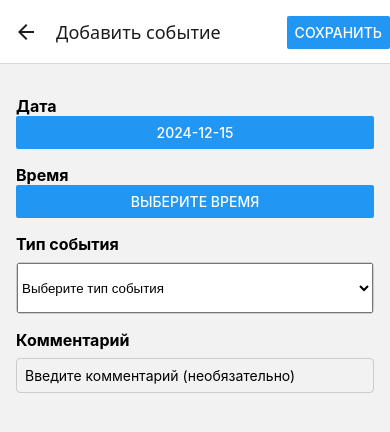
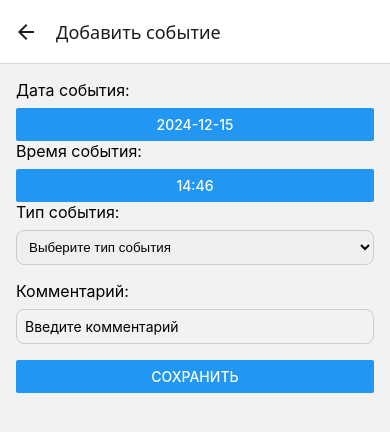
Before and after one commit to uraliak/m_app, a React Native app: screen /Home in a window 390 px wide. Both pictures are taken after a click on the button "ДОБАВИТЬ СОБЫТИЕ". Shown: the top 432 px of the page. Built offline with nearby package versions, Linux system fonts and the light colour scheme.

Commit message:
всё привела к исходному состоянию, теперь осталось только добавить удаление и редактирование

```diff
--- a/src/screens/EventFormScreen.tsx
+++ b/src/screens/EventFormScreen.tsx
@@ -1,136 +1,119 @@
-import React, { useState, useEffect } from 'react';
-import { View, Text, TextInput, Button, StyleSheet, Alert, Modal, Platform } from 'react-native';
+import React, { useState } from 'react';
+import {
+    View,
+    Text,
+    TextInput,
+    Button,
+    StyleSheet,
+    Alert,
+    Platform
+} from 'react-native';
 import DateTimePicker from '@react-native-community/datetimepicker';
+import { Picker } from '@react-native-picker/picker';
 import AsyncStorage from '@react-native-async-storage/async-storage';
-import { Picker } from '@react-native-picker/picker';  // Импортируйте Picker
 
 const EventFormScreen = ({ navigation, route }: { navigation: any; route: any }) => {
-    const { eventToEdit, defaultDate } = route.params || {};
-    const [date, setDate] = useState<Date | null>(
-        eventToEdit ? new Date(eventToEdit.date) : new Date(defaultDate || Date.now())
-    );
-    const [time, setTime] = useState(eventToEdit?.time || '');
-    const [type, setType] = useState(eventToEdit?.type || '');
-    const [comment, setComment] = useState(eventToEdit?.comment || '');
+    const { event, setEvents, defaultDate } = route.params || {};
+    const [date, setDate] = useState(event ? new Date(event.date) : new Date(defaultDate));
+    const [time, setTime] = useState(event ? new Date(event.time) : new Date());
+    const [type, setType] = useState(event ? event.type : '');
+    const [comment, setComment] = useState(event ? event.comment : '');
     const [showDatePicker, setShowDatePicker] = useState(false);
     const [showTimePicker, setShowTimePicker] = useState(false);
 
-    // Используем useEffect для обновления параметров экрана
-    useEffect(() => {
-        navigation.setOptions({
-            headerRight: () => (
-                <Button
-                    title="Сохранить"
-                    onPress={saveEvent}
-                />
-            ),
-        });
-    }, [navigation]);
-
-    useEffect(() => {
-        if (isNaN(date?.getTime() || 0)) {
-            setDate(new Date());
-        }
-    }, [date]);
-
-    const saveEvent = async () => {
-        if (!date || !time || !type) {
-            Alert.alert('Ошибка', 'Пожалуйста, заполните все поля.');
+    const handleSaveEvent = async () => {
+        if (!type) {
+            Alert.alert('Ошибка', 'Тип события обязателен.');
             return;
         }
 
         const newEvent = {
-            id: eventToEdit?.id || Date.now().toString(),
-            date: date.toISOString().split('T')[0],
-            time,
+            id: event ? event.id : Date.now().toString(),
+            date: date.toISOString().split('T')[0], // Только дата
+            time: time.toISOString().split('T')[1].substring(0, 5), // Только время
             type,
             comment,
         };
 
-        try {
-            const storedEvents = await AsyncStorage.getItem('events');
-            const events = storedEvents ? JSON.parse(storedEvents) : [];
+        const storedEvents = (await AsyncStorage.getItem('events')) || '[]';
+        const parsedEvents = JSON.parse(storedEvents);
 
-            if (eventToEdit) {
-                const updatedEvents = events.map((event: any) =>
-                    event.id === eventToEdit.id ? newEvent : event
+        if (event) {
+            // Обновление события
+            const updatedEvents = parsedEvents.map((ev: any) =>
+                ev.id === event.id ? newEvent : ev
             );
             await AsyncStorage.setItem('events', JSON.stringify(updatedEvents));
+            setEvents(updatedEvents);
+        } else {
+            // Новое событие
+            const updatedEvents = [...parsedEvents, newEvent];
+            await AsyncStorage.setItem('events', JSON.stringify(updatedEvents));
+            setEvents(updatedEvents);
+        }
+
         navigation.goBack();
-            } else {
-                const updatedEvents = [...events, newEvent];
-                await AsyncStorage.setItem('events', JSON.stringify(updatedEvents));
-                navigation.goBack();
-            }
-        } catch (error) {
-            Alert.alert('Ошибка', 'Не удалось сохранить событие.');
-        }
-    };
-
-    const handleDateChange = (event: any, selectedDate: Date | undefined) => {
-        setShowDatePicker(false);
-        if (selectedDate) {
-            setDate(selectedDate);
-        }
-    };
-
-    const handleTimeChange = (event: any, selectedTime: Date | undefined) => {
-        setShowTimePicker(false);
-        if (selectedTime) {
-            setTime(selectedTime.toLocaleTimeString());
-        }
     };
 
     return (
         <View style={styles.container}>
-            <Text style={styles.label}>Дата</Text>
+            <Text style={styles.label}>Дата события:</Text>
             <Button
-                title={date ? date.toISOString().split('T')[0] : 'Выберите дату'}
+                title={date.toISOString().split('T')[0]}
                 onPress={() => setShowDatePicker(true)}
             />
             {showDatePicker && (
                 <DateTimePicker
-                    value={date || new Date()}
+                    value={date}
                     mode="date"
                     display={Platform.OS === 'ios' ? 'spinner' : 'default'}
-                    onChange={handleDateChange}
+                    onChange={(event, selectedDate) => {
+                        setShowDatePicker(false);
+                        if (selectedDate) setDate(selectedDate);
+                    }}
                 />
             )}
 
-            <Text style={styles.label}>Время</Text>
+            <Text style={styles.label}>Время события:</Text>
             <Button
-                title={time || 'Выберите время'}
+                title={time.toISOString().split('T')[1].substring(0, 5)}
                 onPress={() => setShowTimePicker(true)}
             />
             {showTimePicker && (
                 <DateTimePicker
-                    value={date || new Date()}
+                    value={time}
                     mode="time"
                     display={Platform.OS === 'ios' ? 'spinner' : 'default'}
-                    onChange={handleTimeChange}
+                    onChange={(event, selectedTime) => {
+                        setShowTimePicker(false);
+                        if (selectedTime) setTime(selectedTime);
+                    }}
                 />
             )}
 
-            <Text style={styles.label}>Тип события</Text>
-            <View style={styles.pickerContainer}>
+            <Text style={styles.label}>Тип события:</Text>
             <Picker
                 selectedValue={type}
                 onValueChange={(itemValue) => setType(itemValue)}
-                    style={styles.picker}
+                style={styles.input}
             >
                 <Picker.Item label="Выберите тип события" value="" />
-                    <Picker.Item label="Встреча с клиентом" value="meeting" />
-                    <Picker.Item label="Показ" value="show" />
-                    <Picker.Item label="Запланированный звонок" value="call" />
+                <Picker.Item label="Встреча с клиентом" value="Встреча с клиентом" />
+                <Picker.Item label="Показ" value="Показ" />
+                <Picker.Item label="Запланированный звонок" value="Запланированный звонок" />
             </Picker>
-            </View>
 
-            <Text style={styles.label}>Комментарий</Text>
+            <Text style={styles.label}>Комментарий:</Text>
             <TextInput
                 style={styles.input}
                 value={comment}
                 onChangeText={setComment}
-                placeholder="Введите комментарий (необязательно)"
+                placeholder="Введите комментарий"
+            />
+
+            <Button
+                title={event ? 'Сохранить изменения' : 'Сохранить'}
+                onPress={handleSaveEvent}
             />
         </View>
     );
@@ -138,24 +121,8 @@ const EventFormScreen = ({ navigation, route }: { navigation: any; route: any })
 
 const styles = StyleSheet.create({
     container: { flex: 1, padding: 16 },
-    label: { fontSize: 16, fontWeight: 'bold', marginTop: 16 },
-    input: {
-        borderWidth: 1,
-        borderColor: '#ccc',
-        borderRadius: 4,
-        padding: 8,
-        marginTop: 8,
-    },
-    pickerContainer: {
-        borderWidth: 1,
-        borderColor: '#ccc',
-        borderRadius: 4,
-        marginTop: 8,
-    },
-    picker: {
-        height: 50,
-        width: '100%',
-    },
+    label: { fontSize: 16, marginBottom: 8 },
+    input: { borderWidth: 1, borderColor: '#ccc', padding: 8, borderRadius: 8, marginBottom: 16 },
 });
 
 export default EventFormScreen;
--- a/src/screens/HomeScreen.tsx
+++ b/src/screens/HomeScreen.tsx
@@ -1,5 +1,5 @@
 import React, { useState, useEffect } from 'react';
-import { View, Text, StyleSheet, Button, FlatList, TouchableOpacity, Alert } from 'react-native';
+import { View, Text, StyleSheet, Button, FlatList } from 'react-native';
 import { Calendar } from 'react-native-calendars';
 import AsyncStorage from '@react-native-async-storage/async-storage';
 
@@ -48,27 +48,6 @@ const HomeScreen = ({ navigation }: { navigation: any }) => {
             return timeA[0] - timeB[0] || timeA[1] - timeB[1];
         });
 
-    const deleteEvent = async (eventId: string) => {
-        const updatedEvents = events.filter((event) => event.id !== eventId);
-        setEvents(updatedEvents);
-        await AsyncStorage.setItem('events', JSON.stringify(updatedEvents));
-    };
-
-    const confirmDelete = (eventId: string) => {
-        Alert.alert(
-            'Удалить событие',
-            'Вы уверены, что хотите удалить это событие?',
-            [
-                { text: 'Отмена', style: 'cancel' },
-                {
-                    text: 'Удалить',
-                    style: 'destructive',
-                    onPress: () => deleteEvent(eventId),
-                },
-            ]
-        );
-    };
-
     return (
         <View style={styles.container}>
             <Calendar
@@ -81,30 +60,9 @@ const HomeScreen = ({ navigation }: { navigation: any }) => {
                 keyExtractor={(item) => item.id}
                 renderItem={({ item }) => (
                     <View style={styles.event}>
-                        <View style={styles.eventInfo}>
-                            <Text style={styles.eventType}>{item.type}</Text>
-                            <Text style={styles.eventTime}>{item.time}</Text>
-                            <Text style={styles.eventComment}>{item.comment}</Text>
-                        </View>
-                        <View style={styles.eventActions}>
-                            <TouchableOpacity
-                                style={styles.editButton}
-                                onPress={() =>
-                                    navigation.navigate('EventForm', {
-                                        eventToEdit: item,
-                                        setEvents,
-                                    })
-                                }
-                            >
-                                <Text style={styles.buttonText}>✏️</Text>
-                            </TouchableOpacity>
-                            <TouchableOpacity
-                                style={styles.deleteButton}
-                                onPress={() => confirmDelete(item.id)}
-                            >
-                                <Text style={styles.buttonText}>🗑️</Text>
-                            </TouchableOpacity>
-                        </View>
+                        <Text>{item.type}</Text>
+                        <Text>{item.time}</Text>
+                        <Text>{item.comment}</Text>
                     </View>
                 )}
             />
@@ -124,35 +82,7 @@ const HomeScreen = ({ navigation }: { navigation: any }) => {
 
 const styles = StyleSheet.create({
     container: { flex: 1, padding: 16 },
-    event: {
-        flexDirection: 'row',
-        alignItems: 'center',
-        justifyContent: 'space-between',
-        padding: 16,
-        borderBottomWidth: 1,
-        borderBottomColor: '#ccc',
-    },
-    eventInfo: { flex: 3 },
-    eventType: { fontSize: 16, fontWeight: 'bold' },
-    eventTime: { fontSize: 14, color: 'gray' },
-    eventComment: { fontSize: 14, color: '#555' },
-    eventActions: {
-        flexDirection: 'row',
-        alignItems: 'center',
-        justifyContent: 'space-between',
-    },
-    editButton: {
-        marginRight: 8,
-        padding: 8,
-        backgroundColor: '#4CAF50',
-        borderRadius: 4,
-    },
-    deleteButton: {
-        padding: 8,
-        backgroundColor: '#F44336',
-        borderRadius: 4,
-    },
-    buttonText: { color: 'white', fontSize: 16, fontWeight: 'bold' },
+    event: { marginBottom: 16 },
 });
 
 export default HomeScreen;
```
Lines whose indentation alone changed are shown as unchanged.
